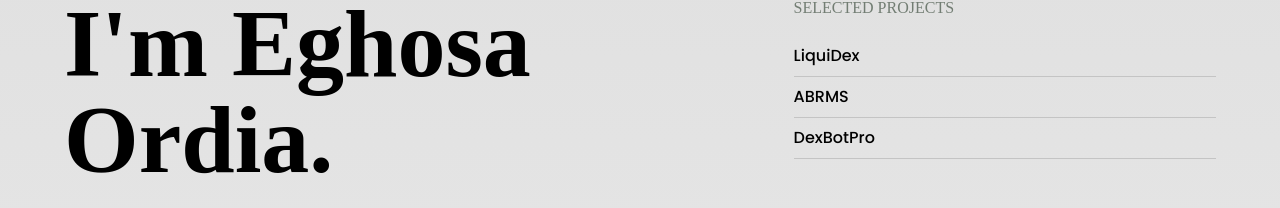
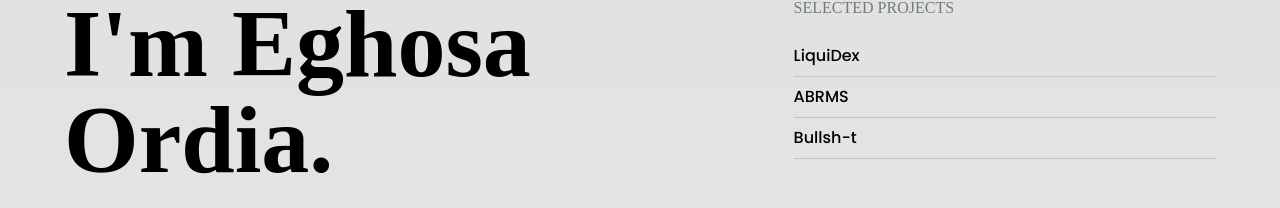
Before and after one commit to Hardy101/Eghosa, a React (Vite) app: page / in a window 1280 px wide. Shown: the part 106-314 px from the top of the page. Built offline with nearby package versions, Linux system fonts and the light colour scheme; some icons are missing; a web font is replaced by a local one.

Commit message:
feat: improve Hero component styling and update button functionality

```diff
--- a/src/components/hero.tsx
+++ b/src/components/hero.tsx
@@ -26,9 +26,7 @@ const Hero: React.FC = () => {
   return (
     <section className="relative min-h-screen font-proxima flex flex-col md:flex-row gap-24 px-8 md:px-16 py-10">
       <div className="text-center md:text-left md:w-3/5 flex flex-col gap-8 mt-16 md:mt-0">
-        <h1 className="text-5xl md:text-8xl font-bold">
-          I'm Eghosa Ordia.
-        </h1>
+        <h1 className="text-5xl md:text-8xl font-bold">I'm Eghosa Ordia.</h1>
         <p className="md:text-xl">
           I am a full-stack web developer turning ideas into clean, sleek modern
           websites and web apps — and I’m available for work.
@@ -40,7 +38,8 @@ const Hero: React.FC = () => {
               href={path}
               target="_blank"
               rel="noreferrer"
-              className="py-2 px-3 rounded-md bs-2 border border-dark-blue my-auto"
+              className="py-2 px-3 rounded-md bs-2 border border-dark-blue my-auto
+              transition-all duration-300 ease-in-out hover:-translate-y-2 hover:translate-x-2 hover:bg-white hover:text-dark-3"
             >
               <i className={icon}></i>
             </a>
@@ -72,8 +71,11 @@ const Hero: React.FC = () => {
           </li>
           <li className="relative group border-b border-grey-3">
             <span className="absolute bottom-0 left-0 h-px bg-grey-2 transition-all duration-300 ease-in-out w-0 group-hover:w-full"></span>
-            <button className="w-full py-2 flex justify-between gap-2">
-              <span className="my-auto">DexBotPro</span>
+            <button
+              onClick={() => scrollToSection("bullsh-t")}
+              className="w-full py-2 flex justify-between gap-2"
+            >
+              <span className="my-auto">Bullsh-t</span>
               <i className="fa-solid fa-arrow-right my-auto text-sm -translate-x-2 opacity-0 group-hover:translate-x-0 group-hover:opacity-100 transition-all duration-300 ease-in-out"></i>
             </button>
           </li>
```
